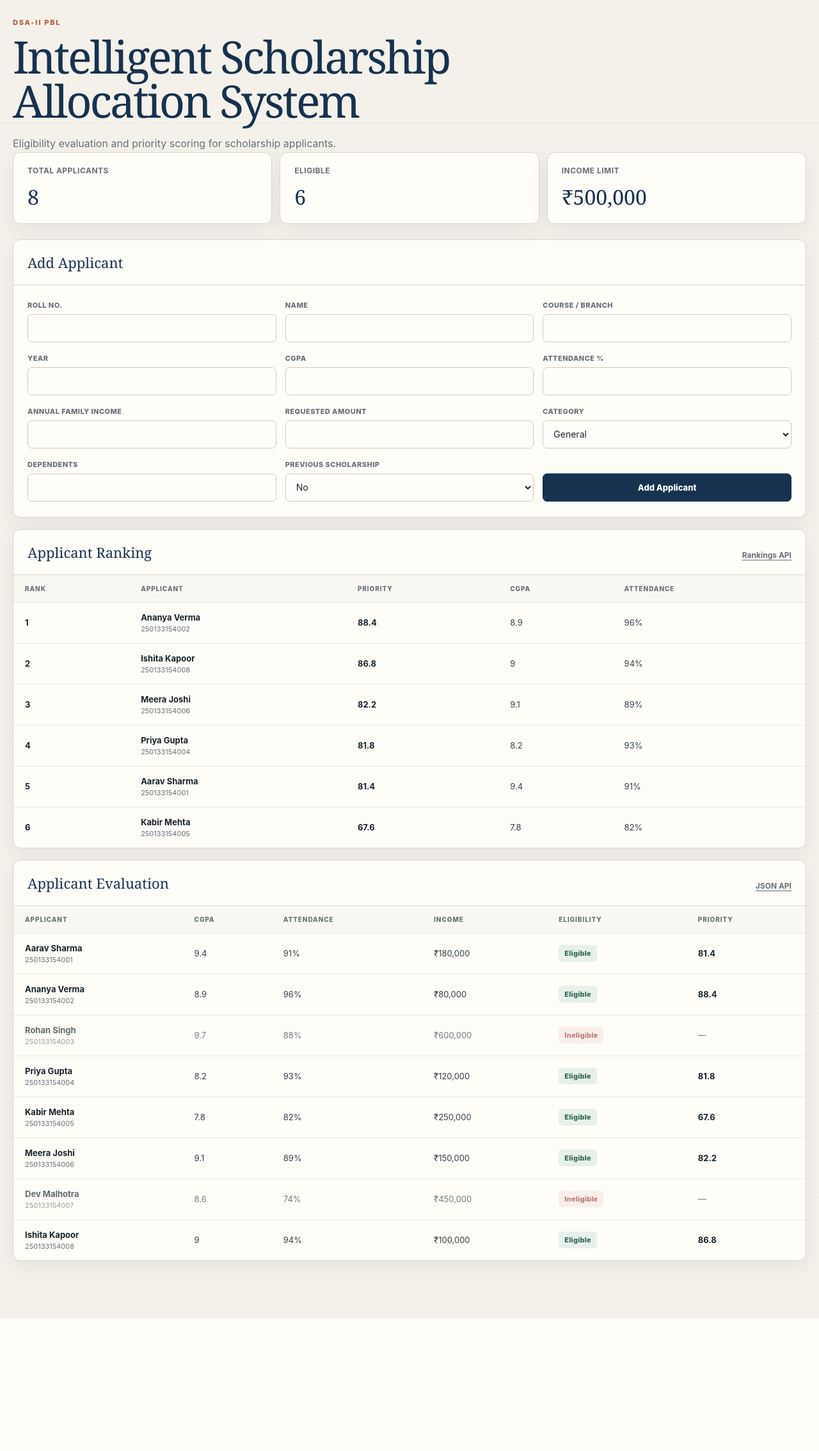
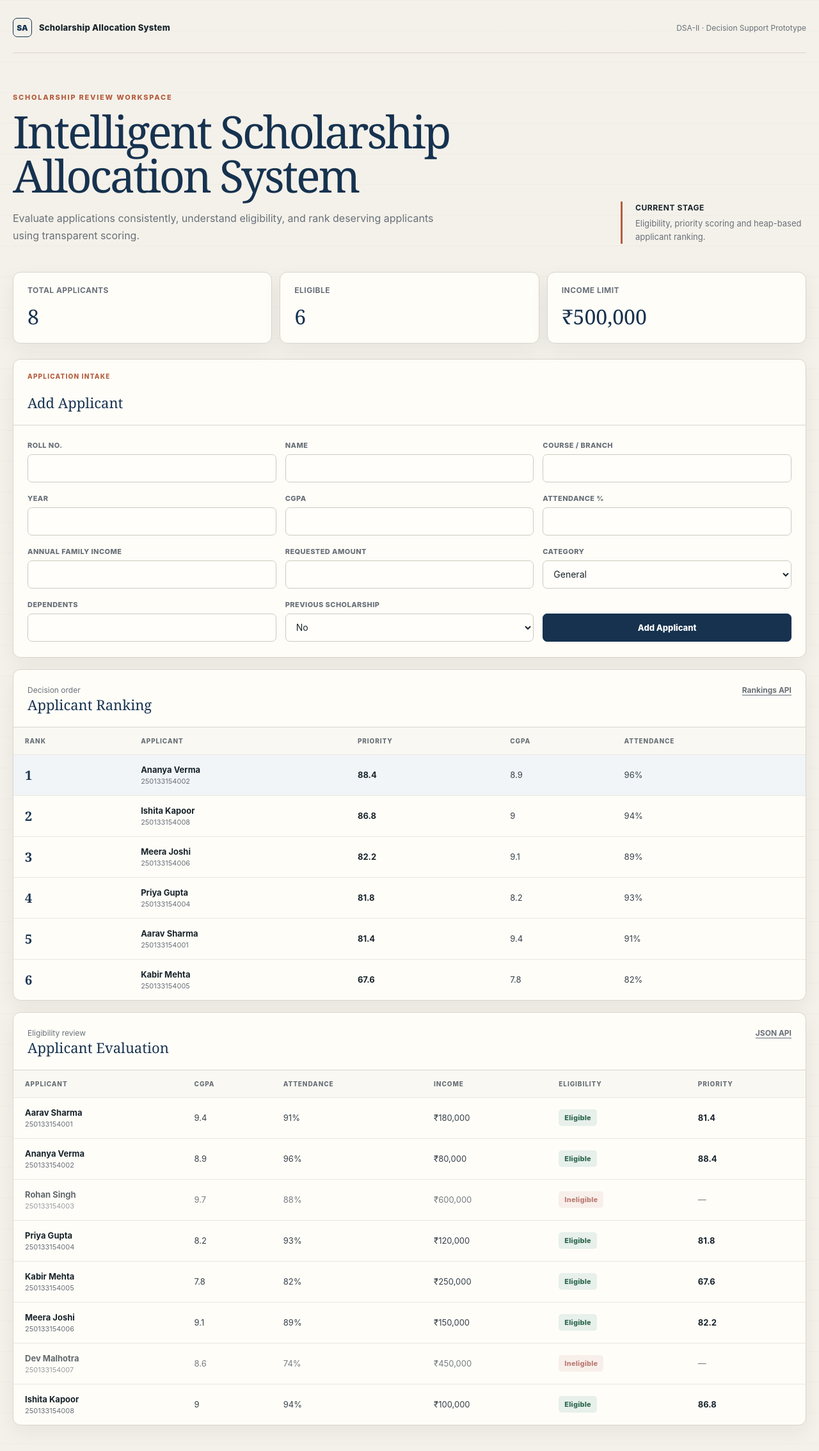
Before and after one commit to shutkarshX/Scholarship-Allocation-System, a Flask app: page / in a window 1280 px wide. Shown: the top 2268 px of the page at 64% size. Before the commit the page ends 2061 px from the top, so only its background shows below. Run offline with Flask 3, Linux system fonts and the light colour scheme.

Commit message:
style: refine dashboard structure and hierarchy

```diff
--- a/frontend/templates/dashboard.html
+++ b/frontend/templates/dashboard.html
@@ -8,11 +8,22 @@
 </head>
 <body>
     <main class="container">
-        <header>
-            <p class="eyebrow">DSA-II PBL</p>
-            <h1>Intelligent Scholarship Allocation System</h1>
-            <p class="subtitle">Eligibility evaluation and priority scoring for scholarship applicants.</p>
+        <header class="site-header">
+            <div class="brand"><span class="brand-mark">SA</span> Scholarship Allocation System</div>
+            <span class="header-note">DSA-II · Decision Support Prototype</span>
         </header>
+
+        <section class="hero">
+            <div>
+                <p class="eyebrow">Scholarship review workspace</p>
+                <h1>Intelligent Scholarship Allocation System</h1>
+                <p class="subtitle">Evaluate applications consistently, understand eligibility, and rank deserving applicants using transparent scoring.</p>
+            </div>
+            <aside class="hero-note">
+                <strong>Current stage</strong>
+                Eligibility, priority scoring and heap-based applicant ranking.
+            </aside>
+        </section>
 
         <section class="stats">
             <article><span>Total Applicants</span><strong>{{ applicants|length }}</strong></article>
@@ -21,6 +32,7 @@
         </section>
 
         <section class="panel form-panel">
+            <p class="section-label" style="margin: 20px 22px 0;">Application intake</p>
             <div class="panel-heading">
                 <h2>Add Applicant</h2>
             </div>
@@ -58,9 +70,12 @@
             </form>
         </section>
 
-        <section class="panel">
+        <section class="panel ranking-panel">
             <div class="panel-heading">
-                <h2>Applicant Ranking</h2>
+                <div>
+                    <p>Decision order</p>
+                    <h2>Applicant Ranking</h2>
+                </div>
                 <a href="/api/rankings">Rankings API</a>
             </div>
             <div class="table-wrap">
@@ -73,7 +88,7 @@
                     <tbody>
                         {% for applicant in ranked_applicants %}
                         <tr>
-                            <td><strong>{{ applicant.rank }}</strong></td>
+                            <td><strong class="rank-number">{{ applicant.rank }}</strong></td>
                             <td>
                                 <strong>{{ applicant.name }}</strong>
                                 <small>{{ applicant.roll_no }}</small>
@@ -90,7 +105,10 @@
 
         <section class="panel">
             <div class="panel-heading">
-                <h2>Applicant Evaluation</h2>
+                <div>
+                    <p>Eligibility review</p>
+                    <h2>Applicant Evaluation</h2>
+                </div>
                 <a href="/api/applicants">JSON API</a>
             </div>
             <div class="table-wrap">
```
